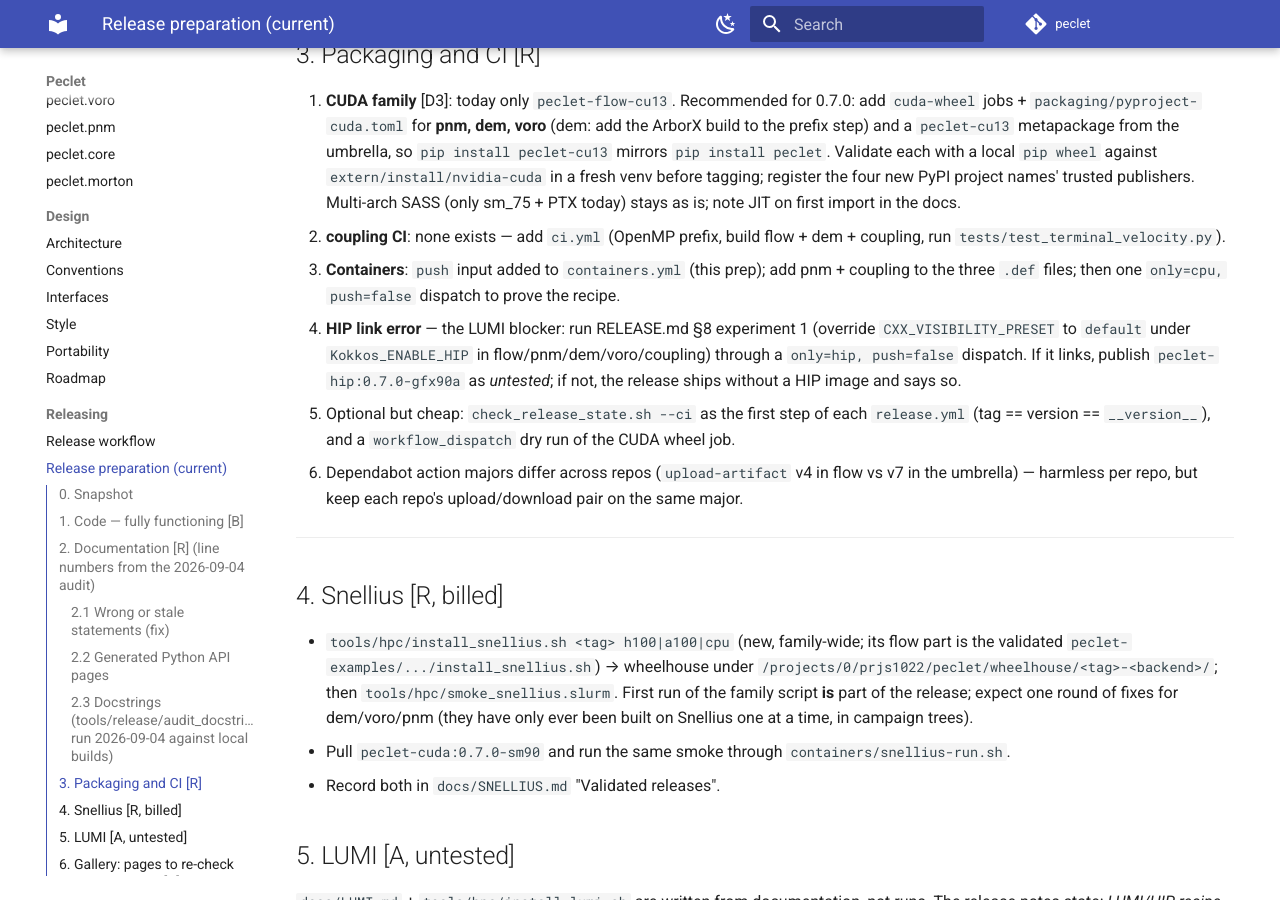
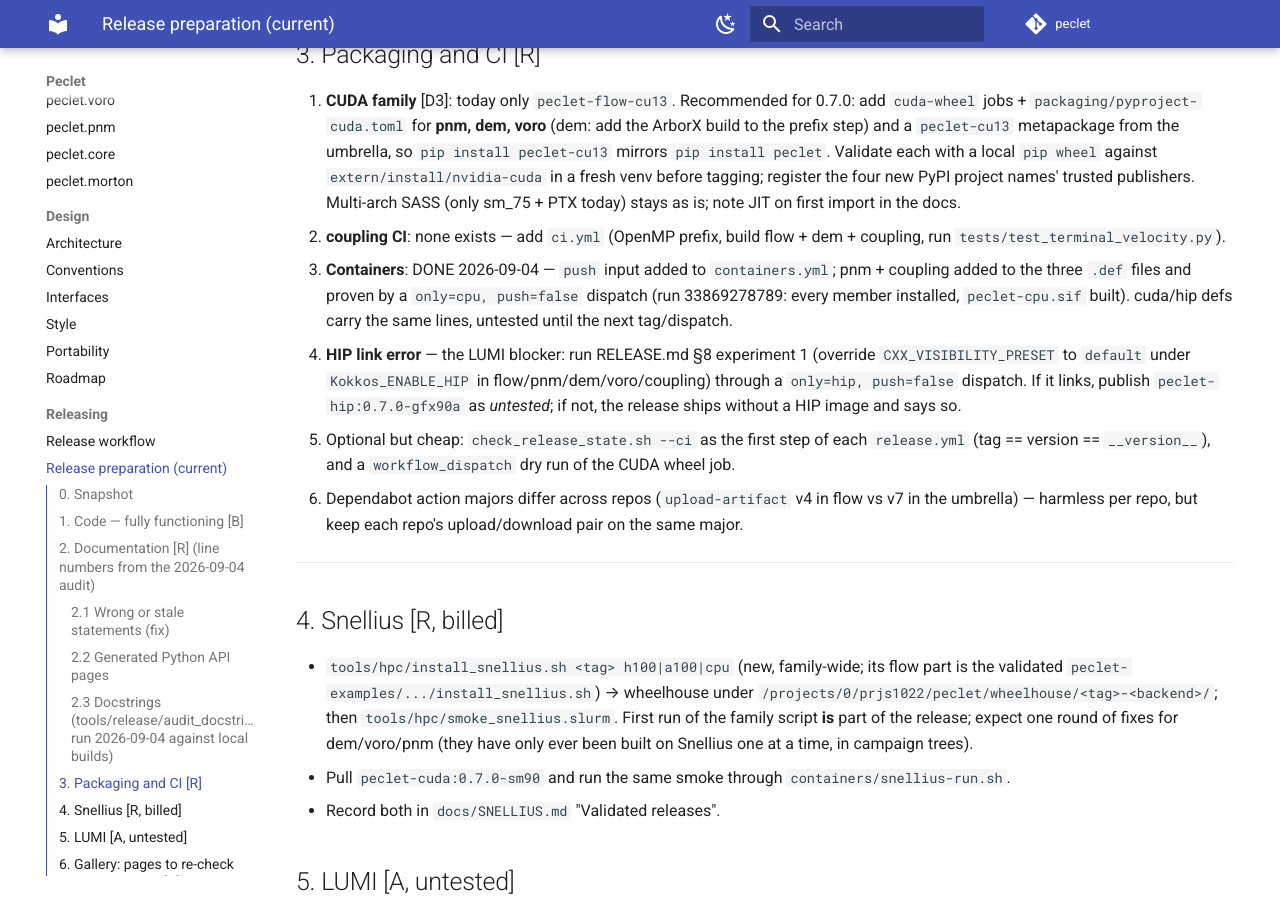
Before and after one commit to computational-chemical-engineering/peclet, an MkDocs documentation site: the page built from docs/RELEASE_PREP.md, in a window 1280 px wide and 900 px high, scrolled down 4759 px. Built offline with MkDocs 1.6.1 and Material for MkDocs 9.7.7, drawn with Linux system fonts in a browser that asks for light colours; comment, search, counter and statistics services are not loaded.

Commit message:
RELEASE_PREP: cpu container with pnm+coupling proven (run 33869278789)
Co-Authored-By: Claude Fable 5.1 <noreply@anthropic.com>
Claude-Session: https://claude.ai/code/session_01Ad6J2id7ig4LfsyWA17jnx

```diff
--- a/docs/RELEASE_PREP.md
+++ b/docs/RELEASE_PREP.md
@@ -155,8 +155,9 @@ names missing (all VoF, scenes, MPI, rebalance), dem 43 of 91, voro 38 of 63 (`F
    in a fresh venv before tagging; register the four new PyPI project names' trusted publishers.
    Multi-arch SASS (only sm_75 + PTX today) stays as is; note JIT on first import in the docs.
 2. **coupling CI**: none exists — add `ci.yml` (OpenMP prefix, build flow + dem + coupling, run `tests/test_terminal_velocity.py`).
-3. **Containers**: `push` input added to `containers.yml` (this prep); add pnm + coupling to the
-   three `.def` files; then one `only=cpu, push=false` dispatch to prove the recipe.
+3. **Containers**: DONE 2026-09-04 — `push` input added to `containers.yml`; pnm + coupling added to
+   the three `.def` files and proven by a `only=cpu, push=false` dispatch (run 33869278789: every member
+   installed, `peclet-cpu.sif` built). cuda/hip defs carry the same lines, untested until the next tag/dispatch.
 4. **HIP link error** — the LUMI blocker: run RELEASE.md §8 experiment 1 (override
    `CXX_VISIBILITY_PRESET` to `default` under `Kokkos_ENABLE_HIP` in flow/pnm/dem/voro/coupling)
    through a `only=hip, push=false` dispatch. If it links, publish `peclet-hip:0.7.0-gfx90a` as
```
